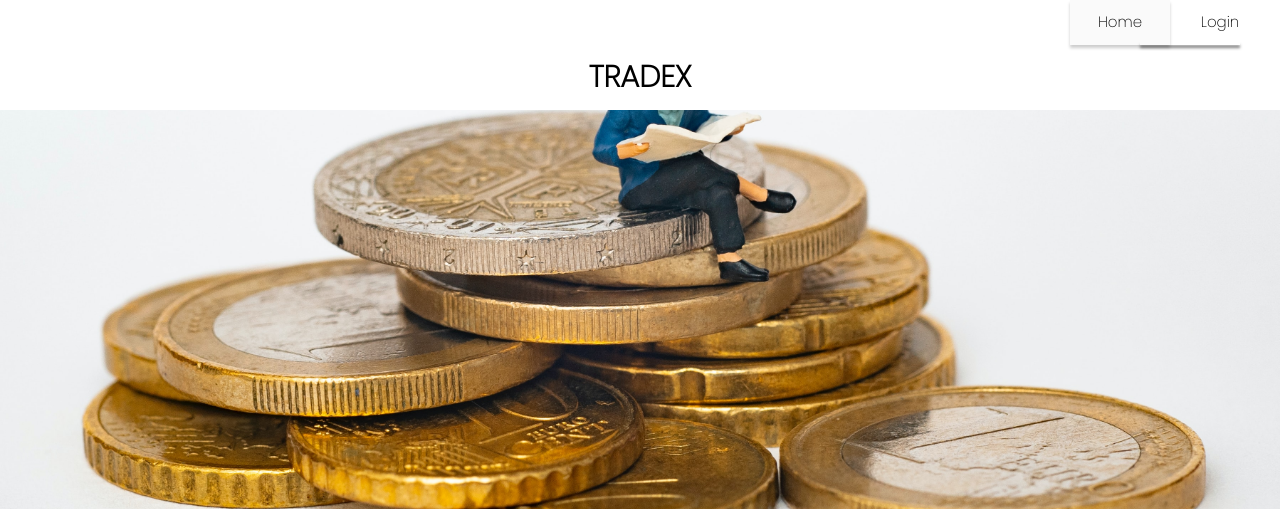
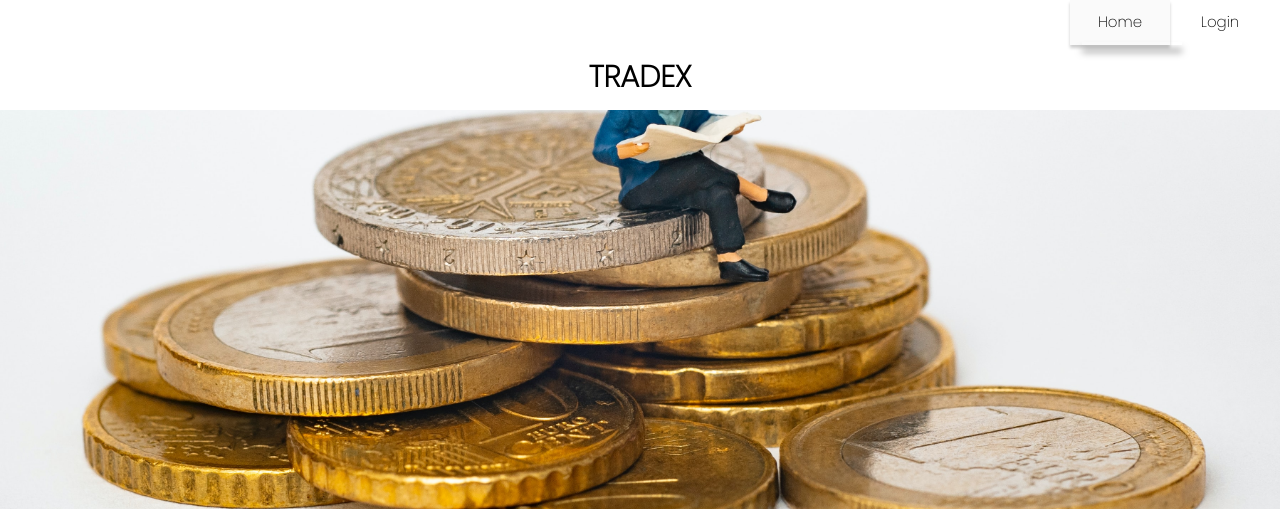
Before and after one commit to Zoiku/myproject, a PHP site: page / in a window 1280 px wide, while the restyled element is pressed. Shown: the top 509 px of the page. Run offline with PHP 8.4, Linux system fonts and the light colour scheme.

Commit message:
Nav (Animation Styling 2)

```diff
--- a/Css/style.css
+++ b/Css/style.css
@@ -161,6 +161,10 @@ html{
     padding: 10px;
 }
 
+.nav-bar a:active~.nav-animation{
+    box-shadow: 0 7px 7px rgba(0, 0, 0, 0.5);
+}
+
 .nav-animation{
     box-shadow: 0 3px 3px rgba(0, 0, 0, 0.5);
     position: absolute;
@@ -174,12 +178,12 @@ html{
 
 nav a:nth-child(1):hover~.nav-animation{
     display: inline;
-    left: 1140px;
+    left: 84.5%;
 }
 
 nav a:nth-child(2):hover~.nav-animation{
     display: inline;
-    left: 1240px;
+    left: 92%;
 }
 
 #section-1{
```
